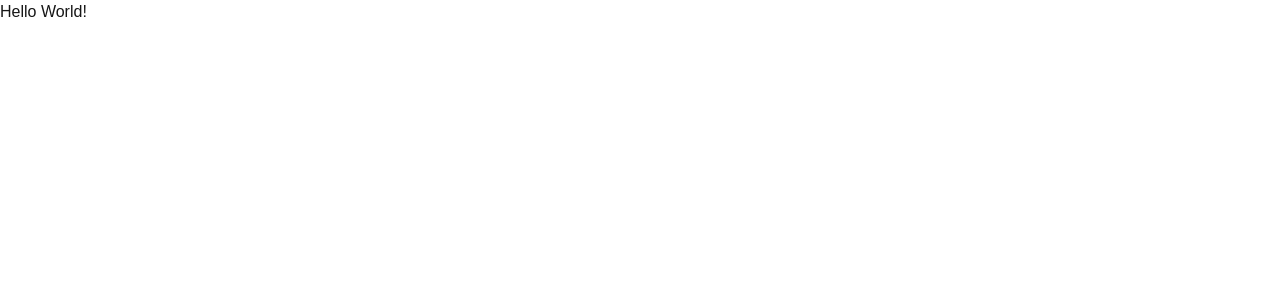
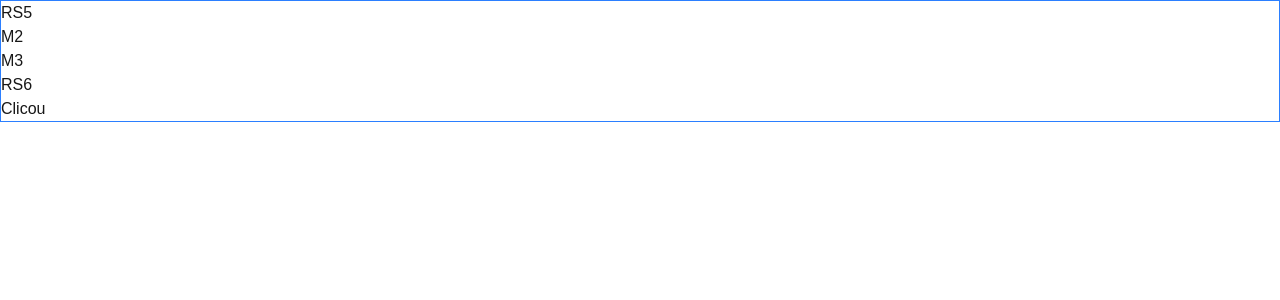
Before and after one commit to junkes00/jstack, a Next.js app in the folder next/live010/: page / in a window 1280 px wide. Shown: the top 300 px of the page. Built offline with nearby package versions, Linux system fonts and the light colour scheme.

Commit message:
feat: using a server component into a client component

```diff
--- /dev/null
+++ b/next/live010/src/app/components/button.tsx
@@ -0,0 +1,9 @@
+"use client";
+
+export function Button() {
+  return (
+    <button type="button" onClick={() => alert("Ok")}>
+      Clicou
+    </button>
+  );
+}
--- /dev/null
+++ b/next/live010/src/app/components/checkout.tsx
@@ -0,0 +1,13 @@
+"use client";
+
+import { Button } from "./button";
+
+// * It's possible passing component by children
+export function Checkout({ list }: Readonly<{ list: React.ReactNode }>) {
+  return (
+    <div className="border border-blue-500">
+      {list}
+      <Button />
+    </div>
+  );
+}
--- /dev/null
+++ b/next/live010/src/app/components/list-vehicles.tsx
@@ -0,0 +1,17 @@
+async function getVehicles() {
+  await new Promise((resolve) => setTimeout(resolve, 2000));
+
+  return ["RS5", "M2", "M3", "RS6"];
+}
+
+export async function ListVehicles() {
+  const vehicles = await getVehicles();
+
+  return (
+    <ul>
+      {vehicles.map((vehicle) => (
+        <li key={vehicle}>{vehicle}</li>
+      ))}
+    </ul>
+  );
+}
--- a/next/live010/src/app/page.tsx
+++ b/next/live010/src/app/page.tsx
@@ -1,3 +1,7 @@
+import { Checkout } from "./components/checkout";
+import { ListVehicles } from "./components/list-vehicles";
+
 export default function Home() {
-  return <h1>Hello World!</h1>;
+  // * using a server component in a client component
+  return <Checkout list={<ListVehicles />} />;
 }
```
